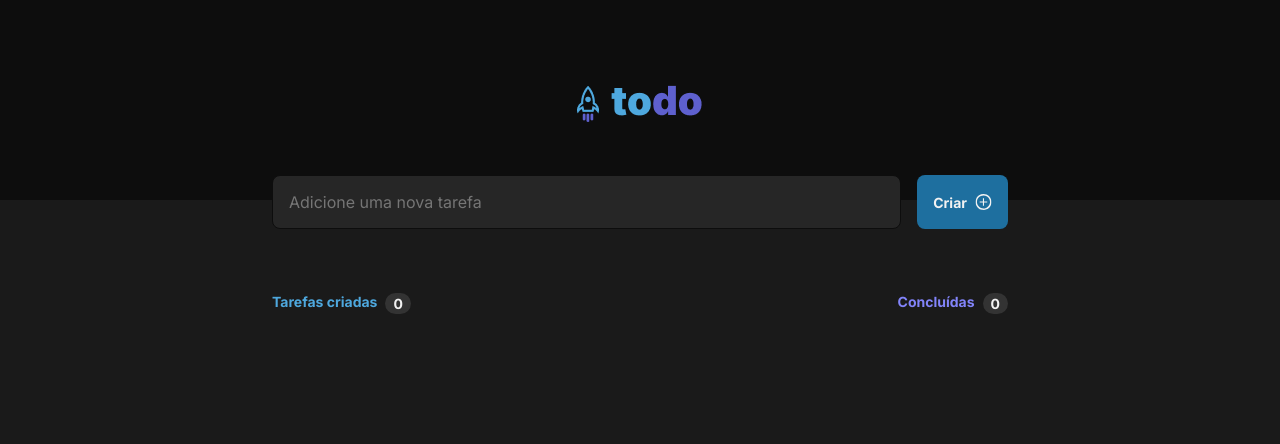
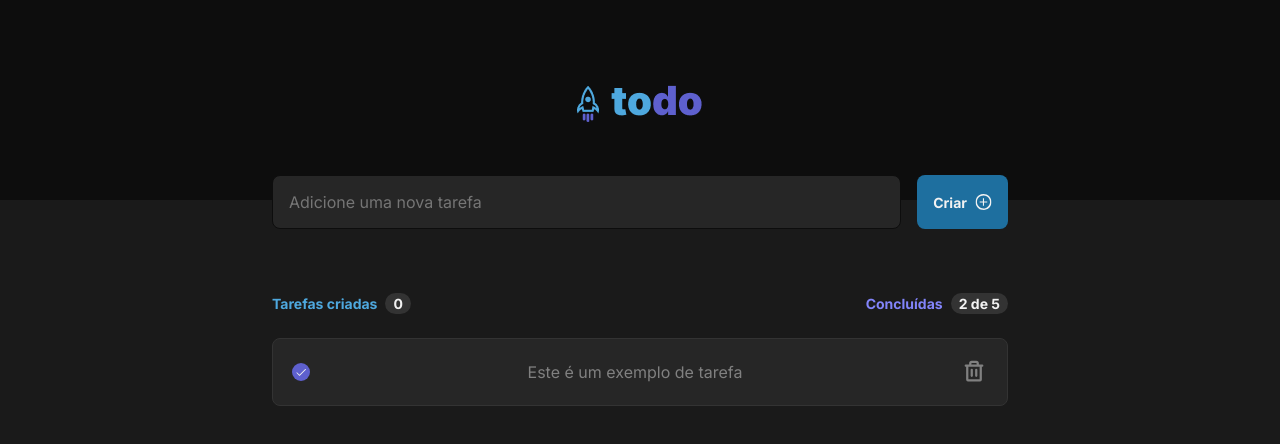
Before and after one commit to guirodrigues9876/todo, a React (Vite) app: page / in a window 1280 px wide. Shown: the top 444 px of the page. Built offline with nearby package versions, Linux system fonts and the light colour scheme.

Commit message:
refactor

```diff
--- a/index.html
+++ b/index.html
@@ -4,7 +4,7 @@
     <link rel="preconnect" href="https://fonts.googleapis.com">
     <link rel="preconnect" href="https://fonts.gstatic.com" crossorigin>
     <meta charset="UTF-8" />
-    <link rel="icon" type="image/svg+xml" href="/vite.svg" />
+    <link rel="shortcut icon" href="./src/assets/FavIcon.svg" type="image/x-icon">
     <meta name="viewport" content="width=device-width, initial-scale=1.0" />
 
     <link href="https://fonts.googleapis.com/css2?family=Inter:wght@400;700&display=swap" rel="stylesheet">
--- a/src/App.module.css
+++ b/src/App.module.css
@@ -8,7 +8,7 @@
   justify-content: center;
 }
 
-.header{
+.header {
   display: flex;
   align-items: center;
   justify-content: center;
@@ -33,6 +33,7 @@
 
 .created {
   display: flex;
+  align-items: center;
   gap: 0.5rem;
   color: var(--blue);
   font-size: 0.875rem;
@@ -48,6 +49,7 @@
 }
 .done {
   display: flex;
+  align-items: center;
   gap: 0.5rem;
   color: var(--purple);
   font-size: 0.875rem;
--- a/src/App.tsx
+++ b/src/App.tsx
@@ -2,6 +2,7 @@ import styles from './App.module.css';
 import './global.css';
 import Logo from './assets/Logo.png';
 import { NewTask } from './components/NewTask';
+import { Task } from './components/Task';
 
 export function App() {
   return (
@@ -23,9 +24,12 @@ export function App() {
             </div>
             <div className={styles.done}>
               Concluídas
-              <span>0</span>
+              <span>2 de 5</span>
             </div>
           </div>
+
+          <Task />
+
         </div>
       </main>
 
--- a/src/components/NewTask.module.css
+++ b/src/components/NewTask.module.css
@@ -19,7 +19,7 @@ input:not(:placeholder-shown) {
     border: 1px solid var(--purple-dark);
 }
 
-button {
+button[type="submit"]{
     display: flex;
     align-items: center;
     justify-content: center;
```
